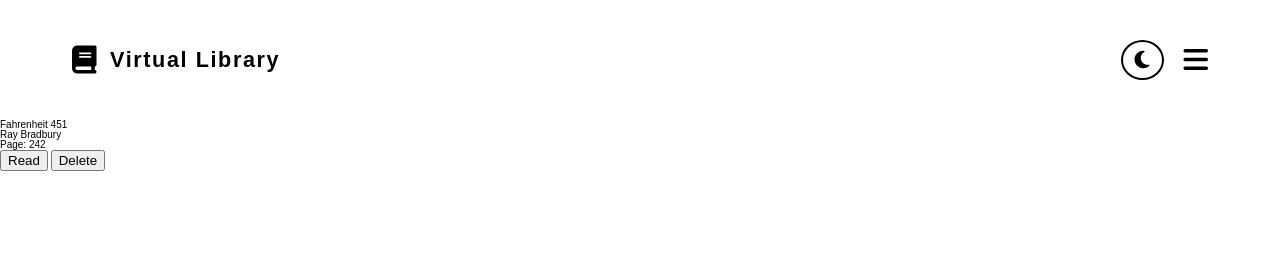
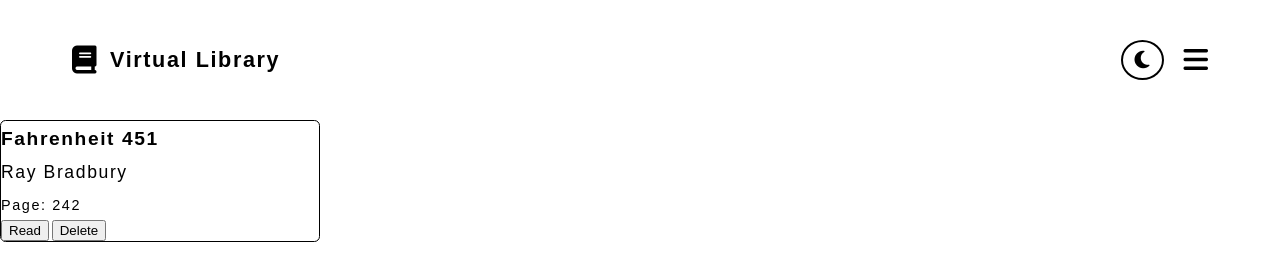
Before and after one commit to billyenglish/Virtual_Library, a plain HTML site: page index.html in a window 1280 px wide. Drawn offline with Linux system fonts and the light colour scheme; a web font is replaced by a local one.

Commit message:
Updating the style for the book shelf container

```diff
--- a/css/styles.css
+++ b/css/styles.css
@@ -26,6 +26,8 @@
     font-size: 1.75rem;
 }
 
+/* Header Logo */
+
 .logo {
     display: flex;
     align-items: center;
@@ -47,6 +49,8 @@
     padding: .5rem .75rem;
     border-radius: 50%;
 }
+
+/* Hamburger Menu */
 
 .hamburger-menu > i {
     font-size: 1.75rem;
@@ -73,6 +77,8 @@
     margin-left: 110rem;
 }
 
+/* Close Form Button */
+
 .close {
     position: absolute;
     font-size: 2rem;
@@ -88,6 +94,8 @@
     font-weight: 500;
     margin-top: 12rem;
 }
+
+/* Adding Book Form */
 
 form {
     display: flex;
@@ -126,6 +134,8 @@
     gap: .25rem;
 }
 
+/* Form Control Buttons */
+
 .form-buttons {
     display: flex;
     justify-content: center;
@@ -137,3 +147,33 @@
     letter-spacing: .1rem;
     padding: .25rem .5rem;
 }
+
+/* Virtual Book */
+
+.virtual-book {
+    border: 1px solid black;
+    max-width: 20rem;
+    border-radius: .35rem;
+    padding-left: 0rem 0 0rem 0rem;
+}
+
+.book-title {
+    font-size: 1.2rem;
+    font-weight: 550;
+    letter-spacing: .1rem;
+    padding: .5rem 0;
+}
+
+.book-author {
+    font-size: 1.1rem;
+    font-weight: 500;
+    letter-spacing: .1rem;
+    padding: .5rem 0;
+}
+
+.page {
+    font-size: .9rem;
+    font-weight: 540;
+    letter-spacing: .1rem;
+    padding: .5rem 0;
+}
```
